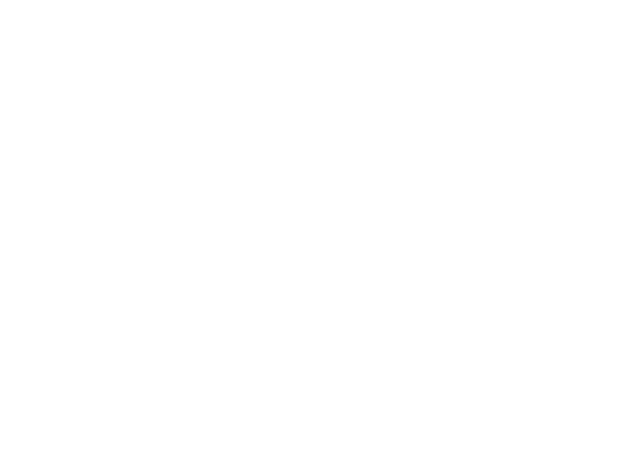
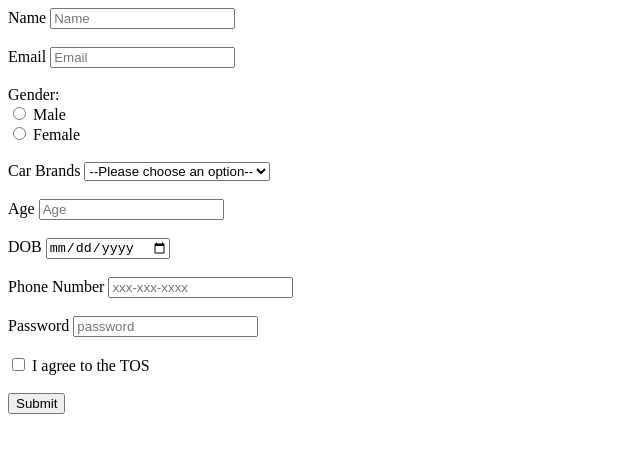
Before and after one commit to acciojob/signup-form-car-abishek-0719, a website: page main.html in a window 1280 px wide. Shown: the whole page, without its empty margins (0-640 px from the left). Drawn offline with Linux system fonts and the light colour scheme.

Commit message:
created a submission

```diff
--- a/main.html
+++ b/main.html
@@ -8,6 +8,59 @@
 
 <body>
 	<!-- the entire body must be written by student -->
+	<form method="post">
+
+		<label for="name">Name</label>
+		<input type="text" id="name" placeholder="Name" required>
+		<br><br>
+		<label for="email">Email</label>
+		<input type="email" id="email" placeholder="Email" required>
+		<br><br>
+
+		<span>Gender:</span><br>
+	    <input type="radio" id="gender_m" name="gender" value="male" required>
+	    <label for="gender_m">Male</label><br>
+	    <input type="radio" id="gender_f" name="gender" value="female" required>
+	    <label for="gender_f">Female</label>
+	    <br><br>
+
+		<label for="cars">Car Brands</label>
+			<select id="cars" required>
+				<option value="" disabled selected>--Please choose an option--</option>
+				<option value="toyota">Toyato</option>
+			    <option value="honda">Honda</option>
+		        <option value="ford">Ford</option>
+			    <option value="bmw">BMW</option>
+		     </select>
+		<br><br>
+		<label for="age">Age</label>
+		<input type="number" id="age" placeholder="Age" required>
+		<br><br>
+		<label for="dob">DOB</label>
+		<input type="date" id="dob" required>
+		<br><br>
+		<label for="phone">Phone Number</label>
+		<input type="tel" id="tel" placeholder="xxx-xxx-xxxx">
+		<br><br>
+		<label for="password">Password</label>
+		<input type="password" id="password" placeholder="password" required>
+		<br><br>
+		<input type="checkbox" id="tos" name="tos" required>
+	    <label for="tos">I agree to the TOS</label>
+        <br><br>
+		 <button type="submit">Submit</button>
+
+
+
+
+
+
+	</form>
+
+
+
+
+
     <script type="text/javascript" src="./script.js">
 </script>
 
```
